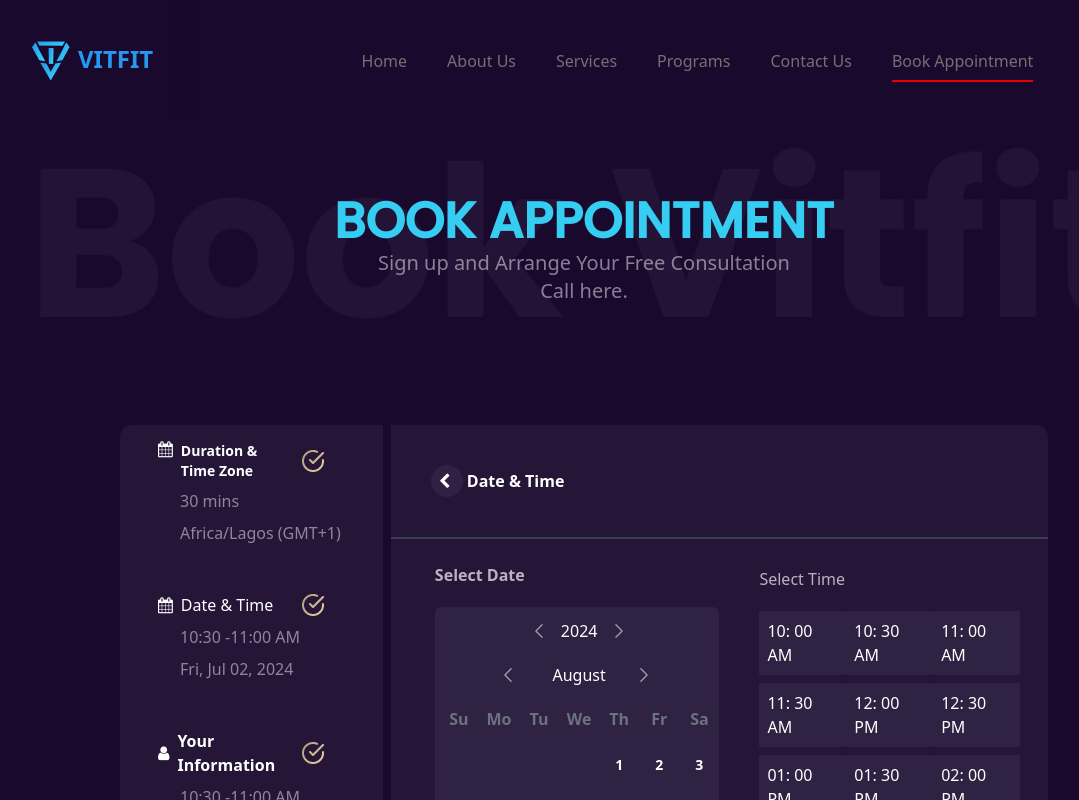
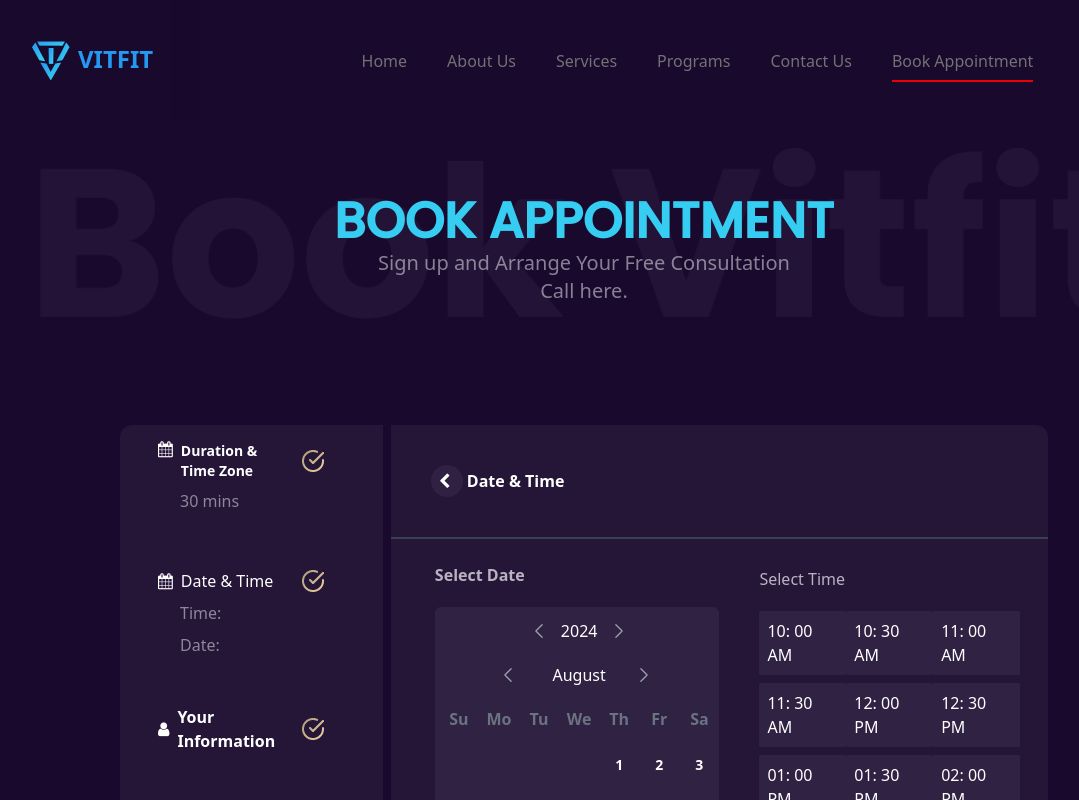
Before and after one commit to danielnifty1/vitfit_v2, a Vue app: page /appointment in a window 1280 px wide. Shown: the top 800 px of the page, without its empty margins (56-1135 px from the left). Built offline with nearby package versions, Linux system fonts and the light colour scheme; a web font is replaced by a local one; what @kyvg/vue3-notification, tw-elements would draw is missing.

Commit message:
setting approach as slide

```diff
--- a/src/components/BookAppointmentPage.vue
+++ b/src/components/BookAppointmentPage.vue
@@ -202,7 +202,7 @@ const proceed = () => {
 
           <div class="pl-[60px] text-[#FAF6FD80] grid space-y-2">
             <span class=""> 30 mins </span>
-            <span class=""> Africa/Lagos (GMT+1) </span>
+            <span class=""> {{userInfo.SelectedZone}} </span>
           </div>
         </div>
 
@@ -219,8 +219,8 @@ const proceed = () => {
           </div>
 
           <div class="pl-[60px] text-[#FAF6FD80] grid space-y-2">
-            <span class=""> 10:30 -11:00 AM </span>
-            <span class=""> Fri, Jul 02, 2024 </span>
+            <span class="">Time: {{userInfo.SelectedTime}} </span>
+            <span class=""> Date: {{userInfo.SelectedDate}} </span>
           </div>
         </div>
 
@@ -237,8 +237,7 @@ const proceed = () => {
           </div>
 
           <div class="pl-[60px] text-[#FAF6FD80] grid space-y-2">
-            <span class=""> 10:30 -11:00 AM </span>
-            <span class=""> Fri, Jul 02, 2024 </span>
+
           </div>
         </div>
       </div>
--- a/src/components/BookAppointmentPage2.vue
+++ b/src/components/BookAppointmentPage2.vue
@@ -165,7 +165,7 @@ const proceed = () => {
 
           <div class="pl-[60px] text-[#FAF6FD80] grid space-y-2">
             <span class=""> 30 mins </span>
-            <span class=""> Africa/Lagos (GMT+1) </span>
+            <span class=""> {{selectedZone}} </span>
           </div>
         </div>
 
@@ -182,8 +182,8 @@ const proceed = () => {
           </div>
 
           <div class="pl-[60px] text-[#FAF6FD80] grid space-y-2">
-            <span class=""> 10:30 -11:00 AM </span>
-            <span class=""> Fri, Jul 02, 2024 </span>
+            <span class="">Time: {{selectedTime}}</span>
+            <span class="">Date:  {{selectedDate}} </span>
           </div>
         </div>
 
@@ -200,8 +200,7 @@ const proceed = () => {
           </div>
 
           <div class="pl-[60px] text-[#FAF6FD80] grid space-y-2">
-            <span class=""> 10:30 -11:00 AM </span>
-            <span class=""> Fri, Jul 02, 2024 </span>
+
           </div>
         </div>
       </div>
--- a/src/components/BookAppointmentPage3.vue
+++ b/src/components/BookAppointmentPage3.vue
@@ -143,7 +143,7 @@ const proceed = async (): Promise<void> => {
 
           <div class="pl-[60px] text-[#FAF6FD80] grid space-y-2">
             <span class=""> 30 mins </span>
-            <span class=""> Africa/Lagos (GMT+1) </span>
+            <span class=""> {{selectedZone}} </span>
           </div>
         </div>
 
@@ -160,8 +160,8 @@ const proceed = async (): Promise<void> => {
           </div>
 
           <div class="pl-[60px] text-[#FAF6FD80] grid space-y-2">
-            <span class=""> 10:30 -11:00 AM </span>
-            <span class=""> Fri, Jul 02, 2024 </span>
+            <span class="">Time: {{selectedTime}}</span>
+            <span class="">Date:  {{selectedDate}} </span>
           </div>
         </div>
 
@@ -178,8 +178,7 @@ const proceed = async (): Promise<void> => {
           </div>
 
           <div class="pl-[60px] text-[#FAF6FD80] grid space-y-2">
-            <span class=""> 10:30 -11:00 AM </span>
-            <span class=""> Fri, Jul 02, 2024 </span>
+
           </div>
         </div>
       </div>
```
